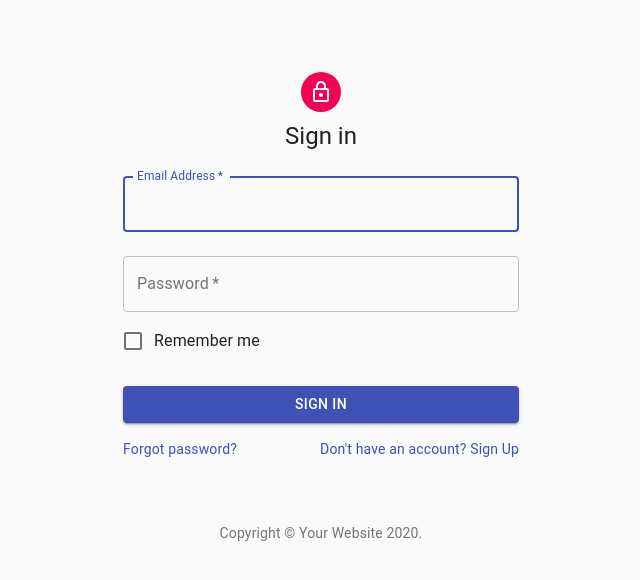
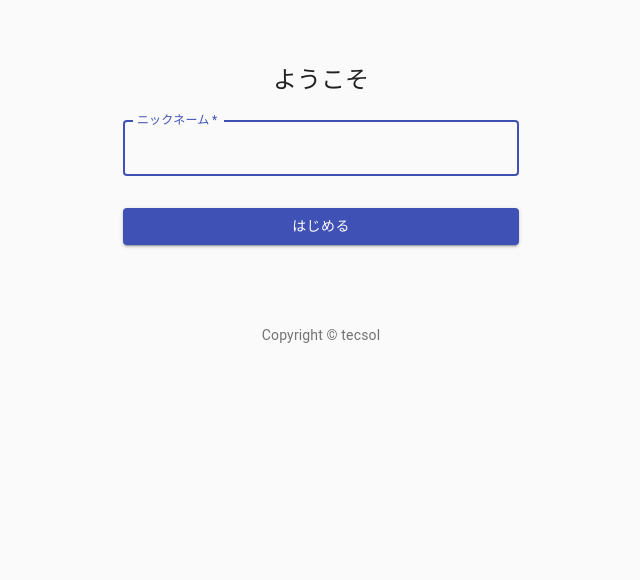
Before and after one commit to gaei763/idobatakaigi, a React (Create React App) app: page / in a window 1280 px wide. Shown: the top 580 px of the page, without its empty margins (319-959 px from the left). Built offline with nearby package versions, Linux system fonts and the light colour scheme.

Commit message:
update signin page

```diff
--- a/src/components/SingIn.js
+++ b/src/components/SingIn.js
@@ -1,14 +1,9 @@
 import React from "react"
-import Avatar from "@material-ui/core/Avatar"
 import Button from "@material-ui/core/Button"
 import CssBaseline from "@material-ui/core/CssBaseline"
 import TextField from "@material-ui/core/TextField"
-import FormControlLabel from "@material-ui/core/FormControlLabel"
-import Checkbox from "@material-ui/core/Checkbox"
 import Link from "@material-ui/core/Link"
-import Grid from "@material-ui/core/Grid"
 import Box from "@material-ui/core/Box"
-import LockOutlinedIcon from "@material-ui/icons/LockOutlined"
 import Typography from "@material-ui/core/Typography"
 import { makeStyles } from "@material-ui/core/styles"
 import Container from "@material-ui/core/Container"
@@ -17,11 +12,14 @@
 	return (
 		<Typography variant="body2" color="textSecondary" align="center">
 			{"Copyright © "}
-			<Link color="inherit" href="https://material-ui.com/">
-				Your Website
-			</Link>{" "}
-			{new Date().getFullYear()}
-			{"."}
+			<Link
+				color="inherit"
+				target="_blank"
+				rel="noopener"
+				href="https://twitter.com/PunkRockJunky"
+			>
+				tecsol
+			</Link>
 		</Typography>
 	)
 }
@@ -53,11 +51,8 @@
 		<Container component="main" maxWidth="xs">
 			<CssBaseline />
 			<div className={classes.paper}>
-				<Avatar className={classes.avatar}>
-					<LockOutlinedIcon />
-				</Avatar>
 				<Typography component="h1" variant="h5">
-					Sign in
+					ようこそ
 				</Typography>
 				<form className={classes.form} noValidate>
 					<TextField
@@ -65,26 +60,10 @@
 						margin="normal"
 						required
 						fullWidth
-						id="email"
-						label="Email Address"
-						name="email"
-						autoComplete="email"
+						id="name"
+						label="ニックネーム"
+						name="name"
 						autoFocus
-					/>
-					<TextField
-						variant="outlined"
-						margin="normal"
-						required
-						fullWidth
-						name="password"
-						label="Password"
-						type="password"
-						id="password"
-						autoComplete="current-password"
-					/>
-					<FormControlLabel
-						control={<Checkbox value="remember" color="primary" />}
-						label="Remember me"
 					/>
 					<Button
 						type="submit"
@@ -93,20 +72,8 @@
 						color="primary"
 						className={classes.submit}
 					>
-						Sign In
+						はじめる
 					</Button>
-					<Grid container>
-						<Grid item xs>
-							<Link href="#" variant="body2">
-								Forgot password?
-							</Link>
-						</Grid>
-						<Grid item>
-							<Link href="#" variant="body2">
-								{"Don't have an account? Sign Up"}
-							</Link>
-						</Grid>
-					</Grid>
 				</form>
 			</div>
 			<Box mt={8}>
```
